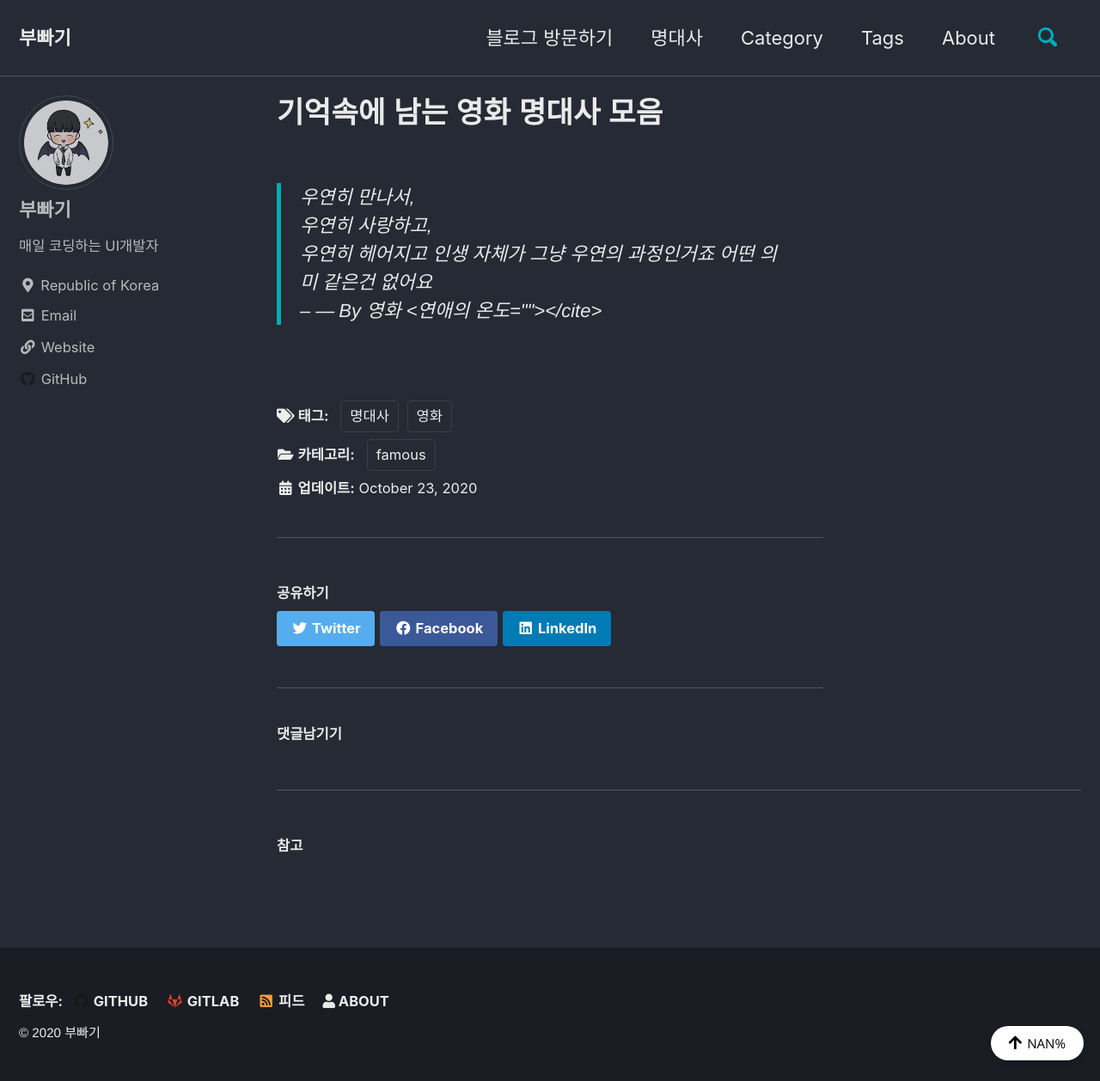
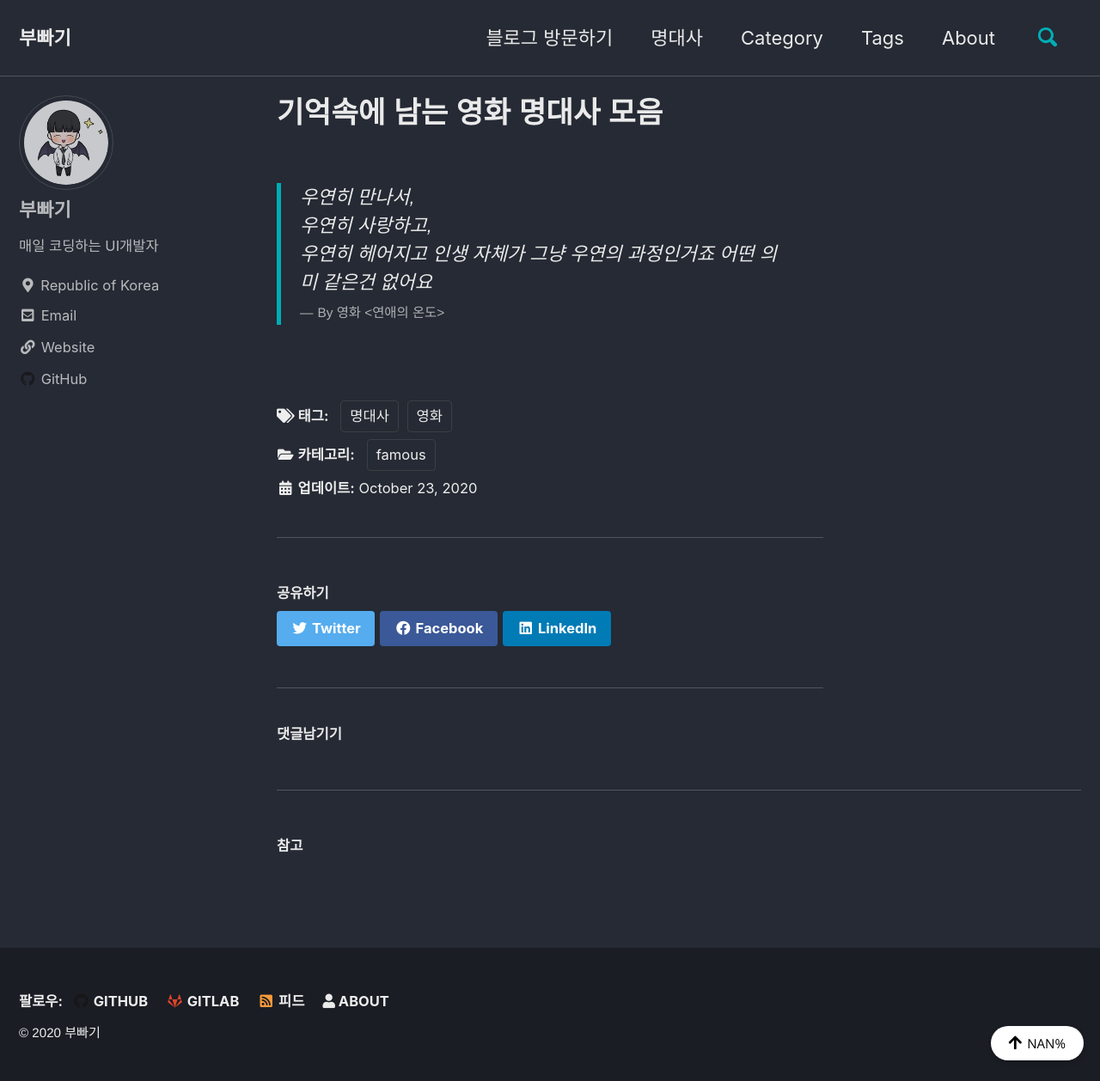
Before and after one commit to buppagi/buppagi.github.io, a Jekyll site: the page built from _posts/2020-10-23-famous1.md, in a window 1280 px wide and 1258 px high. Shown: the whole window at 86% size. Built offline with Jekyll 4.4.1, drawn with Linux system fonts in a browser that asks for light colours; cached includes are drawn as plain includes; some web fonts are replaced; comment, search, counter and statistics services are not loaded.

Commit message:
테스트 버전 업로드

```diff
--- a/assets/css/main.scss
+++ b/assets/css/main.scss
@@ -6,6 +6,14 @@
 
 @import "minimal-mistakes/skins/{{ site.minimal_mistakes_skin | default: 'default' }}"; // skin
 @import "minimal-mistakes"; // main partials
+
+blockquote {
+ cite {
+   font-style:normal;
+   font-size:70%;
+   opacity: 0.7;
+ }
+}
 
 .page__title {
   line-height:1.2;
```
Also changed, not shown: _posts/2020-10-23-famous1.md (+1 -1 lines).
